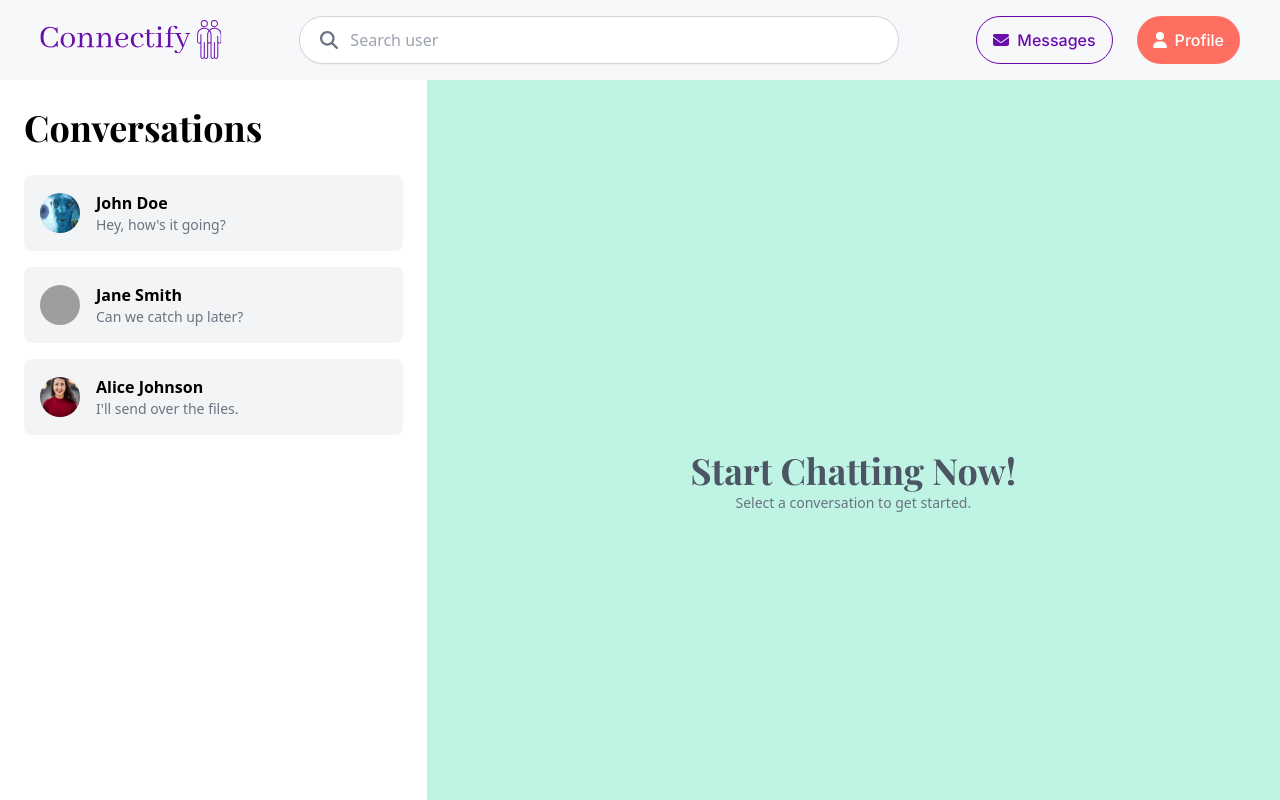
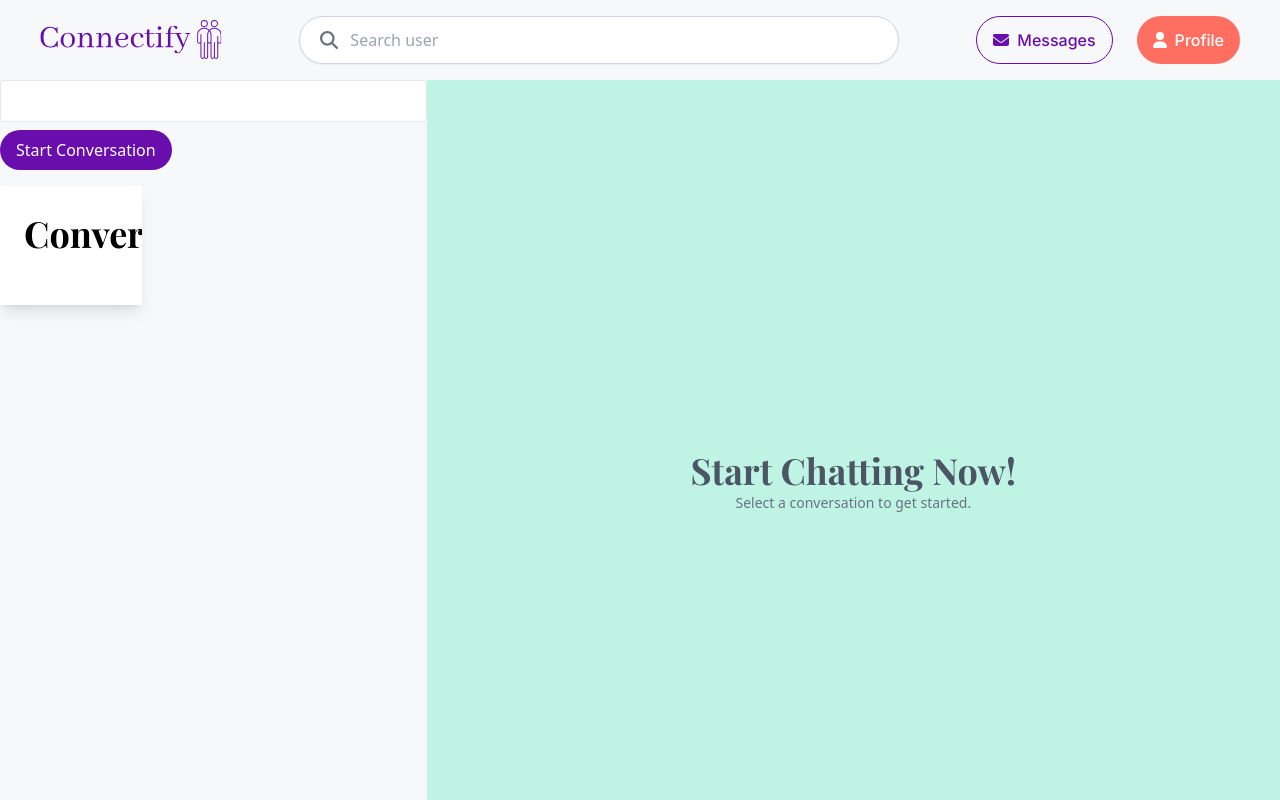
Before and after one commit to fmealing/Connectify, a React (Vite) app: page /messaging in a window 1280 px wide. Shown: the top 800 px of the page. Built offline with nearby package versions, Linux system fonts and the light colour scheme; sample sign-in values are in the browser's storage; grey boxes are pictures that could not be loaded.

Commit message:
Finished Start Conversation

```diff
--- a/src/App.tsx
+++ b/src/App.tsx
@@ -1,5 +1,5 @@
 import React from "react";
-import { BrowserRouter as Router, Route, Routes } from "react-router-dom"; // Correct import from react-router-dom
+import { BrowserRouter as Router, Route, Routes } from "react-router-dom";
 import Navbar from "./components/Navbar";
 import Footer from "./components/Footer";
 import Home from "./pages/Home";
@@ -34,10 +34,38 @@ const App: React.FC = () => {
               </ProtectedRoute>
             }
           />
-          <Route path="/password-reset" element={<PasswordReset />} />
-          <Route path="/feed" element={<Feed />} />
-          <Route path="/messaging" element={<Messaging />} />
-          <Route path="/user-profile" element={<UserProfilePage />} />
+          <Route
+            path="/password-reset"
+            element={
+              <ProtectedRoute>
+                <PasswordReset />
+              </ProtectedRoute>
+            }
+          />
+          <Route
+            path="/feed"
+            element={
+              <ProtectedRoute>
+                <Feed />
+              </ProtectedRoute>
+            }
+          />
+          <Route
+            path="/messaging"
+            element={
+              <ProtectedRoute>
+                <Messaging />
+              </ProtectedRoute>
+            }
+          />
+          <Route
+            path="/user-profile"
+            element={
+              <ProtectedRoute>
+                <UserProfilePage />
+              </ProtectedRoute>
+            }
+          />
           <Route path="/search-result" element={<SearchResultsPage />} />
         </Routes>
         <Footer />
--- /dev/null
+++ b/src/components/Messaging/StartConversationForm.tsx
@@ -0,0 +1,53 @@
+import React, { useState } from "react";
+import axios from "axios";
+
+interface StartConversationFormProps {
+  onConversationCreated: (conversation: any) => void;
+}
+
+const StartConversationForm: React.FC<StartConversationFormProps> = ({
+  onConversationCreated,
+}) => {
+  const [username, setUsername] = useState("");
+
+  const handleCreateConversation = async () => {
+    const token = localStorage.getItem("authToken");
+    if (!token) {
+      console.error("Token not found");
+      return; // Ensure token exists
+    }
+    try {
+      const response = await axios.post(
+        "http://localhost:5001/api/conversations",
+        { participants: [username] },
+        {
+          headers: {
+            Authorization: `Bearer ${token}`,
+          },
+        }
+      );
+      onConversationCreated(response.data.conversation);
+    } catch (error) {
+      console.error("Error creating conversation", error);
+    }
+  };
+
+  return (
+    <div className="mb-4">
+      <input
+        type="text"
+        value={username}
+        onChange={(e) => setUsername(e.target.value)}
+        className="border p-2 rounded mb-2 w-full"
+      />
+      <button
+        onClick={handleCreateConversation}
+        className="bg-primary text-white px-4 py-2 rounded-full"
+      >
+        Start Conversation
+      </button>
+    </div>
+  );
+};
+
+export default StartConversationForm;
--- a/src/components/Navbar.tsx
+++ b/src/components/Navbar.tsx
@@ -58,7 +58,7 @@ const Navbar: React.FC = () => {
       <ul className="hidden md:flex space-x-6 font-body">
         {/* Messages Link */}
         <li className="h-12 px-4 rounded-full border border-primary flex items-center justify-center gap-2 hover:bg-primary hover:text-white transition duration-200 ease-in-out">
-          <a href="/messages" className="flex gap-2 items-center">
+          <a href="/messaging" className="flex gap-2 items-center">
             <FontAwesomeIcon icon={faEnvelope} className="text-primary" />
             <p className="text-primary text-base font-medium font-inter leading-tight">
               Messages
--- a/src/components/Profile/ProfileDetails.tsx
+++ b/src/components/Profile/ProfileDetails.tsx
@@ -59,6 +59,7 @@ const ProfileDetails: React.FC<ProfileDetailsProps> = ({
       </div>
 
       {/* Follower Count */}
+      {/* TODO: Implement this (full stack) */}
       <div className="mb-6 flex items-center gap-2 text-lg font-semibold text-gray-800">
         <div className="bg-primary text-white rounded-full w-8 h-8 flex justify-center items-center shadow-md">
           <span className="font-bold">{followers}</span>
--- a/src/components/ProtectedRoute.tsx
+++ b/src/components/ProtectedRoute.tsx
@@ -1,14 +1,38 @@
 import React from "react";
 import { Navigate } from "react-router-dom";
+import { jwtDecode } from "jwt-decode";
 
 interface ProtectedRouteProps {
   children: React.ReactNode;
 }
 
 const ProtectedRoute: React.FC<ProtectedRouteProps> = ({ children }) => {
-  const token = localStorage.getItem("authToken"); // Check if JWT token is stored
+  const token = localStorage.getItem("authToken");
 
-  return token ? <>{children}</> : <Navigate to="/login" />; // Redirect to login if token is not found
+  if (!token) {
+    // Redirect to login if no token is found
+    return <Navigate to="/login" />;
+  }
+
+  // Decode the token to check its validity
+  try {
+    const decodedToken: any = jwtDecode(token); // jwtDecode returns the payload of the token
+
+    // Check if the token has expired by comparing the exp time with the current time
+    const currentTime = Date.now() / 1000; // Current time in seconds
+    if (decodedToken.exp < currentTime) {
+      // Token has expired, remove it from localStorage and redirect
+      localStorage.removeItem("authToken");
+      return <Navigate to="/login" />;
+    }
+  } catch (error) {
+    // In case of invalid token, remove it and redirect
+    localStorage.removeItem("authToken");
+    return <Navigate to="/login" />;
+  }
+
+  // If the token is valid, render the children
+  return <>{children}</>;
 };
 
 export default ProtectedRoute;
--- a/src/pages/Messaging.tsx
+++ b/src/pages/Messaging.tsx
@@ -2,6 +2,7 @@ import React, { useState, useEffect, useRef } from "react";
 import ConversationsList from "../components/Messaging/ConversationsList";
 import ChatHistory from "../components/Messaging/ChatHistory";
 import ChatInput from "../components/Messaging/ChatInput";
+import StartConversationForm from "../components/Messaging/StartConversationForm"; // Import the form
 import { FontAwesomeIcon } from "@fortawesome/react-fontawesome";
 import { faArrowLeft } from "@fortawesome/free-solid-svg-icons";
 
@@ -22,28 +23,12 @@ interface Message {
 const MessagingPage: React.FC = () => {
   const [selectedUser, setSelectedUser] = useState<User | null>(null);
   const [messages, setMessages] = useState<Message[]>([]);
-  const chatHistoryRef = useRef<HTMLDivElement>(null); // Reference for the chat history div
+  const [conversations, setConversations] = useState<User[]>([]);
+  const chatHistoryRef = useRef<HTMLDivElement>(null);
 
-  const users: User[] = [
-    {
-      id: 1,
-      name: "John Doe",
-      lastMessage: "Hey, how's it going?",
-      avatar: "/images/avatars/avatar-5.jpg",
-    },
-    {
-      id: 2,
-      name: "Jane Smith",
-      lastMessage: "Can we catch up later?",
-      avatar: "/images/avatars/avatar-4.jpg",
-    },
-    {
-      id: 3,
-      name: "Alice Johnson",
-      lastMessage: "I'll send over the files.",
-      avatar: "/images/avatars/avatar-3.jpg",
-    },
-  ];
+  useEffect(() => {
+    // Fetch user conversations from the backend (implement this later)
+  }, []);
 
   const handleSelectUser = (user: User) => {
     setSelectedUser(user);
@@ -64,28 +49,45 @@ const MessagingPage: React.FC = () => {
     ]);
   };
 
-  // Scroll to the bottom of the chat history when a new user is selected or a new message is sent
+  const handleLeaveChat = () => {
+    setSelectedUser(null);
+  };
+
+  const handleConversationCreated = (newConversation: any) => {
+    // Update conversation list with the new conversation
+    const newUser = {
+      id: newConversation._id,
+      name: newConversation.participants[1].fullName, // Assume participants[1] is the other user
+      lastMessage: "No messages yet",
+      avatar: "/images/avatars/avatar-1.jpg", // Placeholder for avatar
+    };
+    setConversations((prevConversations) => [...prevConversations, newUser]);
+  };
+
+  // Scroll to the bottom of the chat history when a new message is sent
   useEffect(() => {
     if (chatHistoryRef.current) {
       chatHistoryRef.current.scrollTop = chatHistoryRef.current.scrollHeight;
     }
-  }, [selectedUser, messages]);
-
-  // Handle leaving the chat - unselect a user
-  const handleLeaveChat = () => {
-    setSelectedUser(null);
-  };
+  }, [messages]);
 
   return (
     <div className="flex h-screen bg-background">
+      {/* Start Conversation Form */}
+      <div className="w-1/3 flex flex-col">
+        <StartConversationForm
+          onConversationCreated={handleConversationCreated}
+        />
+
         {/* Conversations List */}
         <ConversationsList
-        users={users.map((user) => ({
+          users={conversations.map((user) => ({
             ...user,
             isSelected: selectedUser?.id === user.id,
             onSelectUser: () => handleSelectUser(user),
           }))}
         />
+      </div>
 
       {/* Right Side: Chat Section */}
       <div className="w-2/3 flex flex-col p-6 bg-secondary-light min-h-screen">
@@ -100,12 +102,9 @@ const MessagingPage: React.FC = () => {
           </div>
         ) : (
           <div className="flex flex-col h-full">
-            {/* Chat Header */}
             <div className="border-b-2 pb-4 mb-4">
               <h2 className="text-h2 font-heading">{selectedUser.name}</h2>
             </div>
-
-            {/* Leave Chat Button */}
             <button
               onClick={handleLeaveChat}
               className="text-primary hover:text-primary-dark transition"
@@ -114,17 +113,10 @@ const MessagingPage: React.FC = () => {
               Leave Chat
             </button>
 
-            {/* Chat History and Input */}
             <div className="flex-1 flex flex-col h-full">
-              {/* Chat History */}
-              <div
-                className="flex-1 overflow-y-auto mb-4"
-                ref={chatHistoryRef} // Attach ref to chat history div
-              >
+              <div className="flex-1 overflow-y-auto mb-4" ref={chatHistoryRef}>
                 <ChatHistory messages={messages} />
               </div>
-
-              {/* Input for sending a message */}
               <div className="sticky bottom-0 bg-secondary-light border-t-2 p-4">
                 <ChatInput onSendMessage={handleSendMessage} />
               </div>
```
Also changed, not shown: 2 other files (tests, documents, lock files or other folders). Lines whose indentation alone changed are shown as unchanged.
